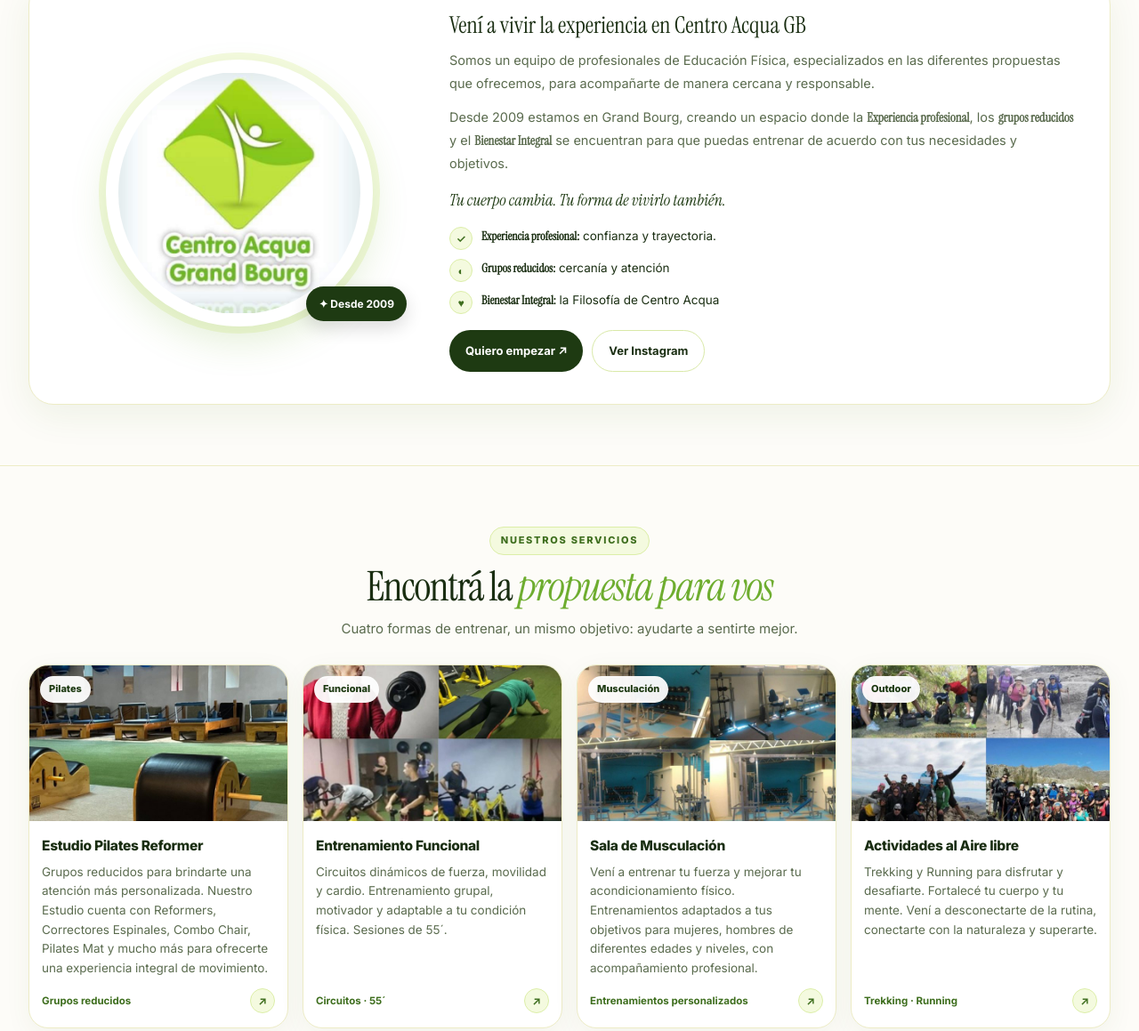
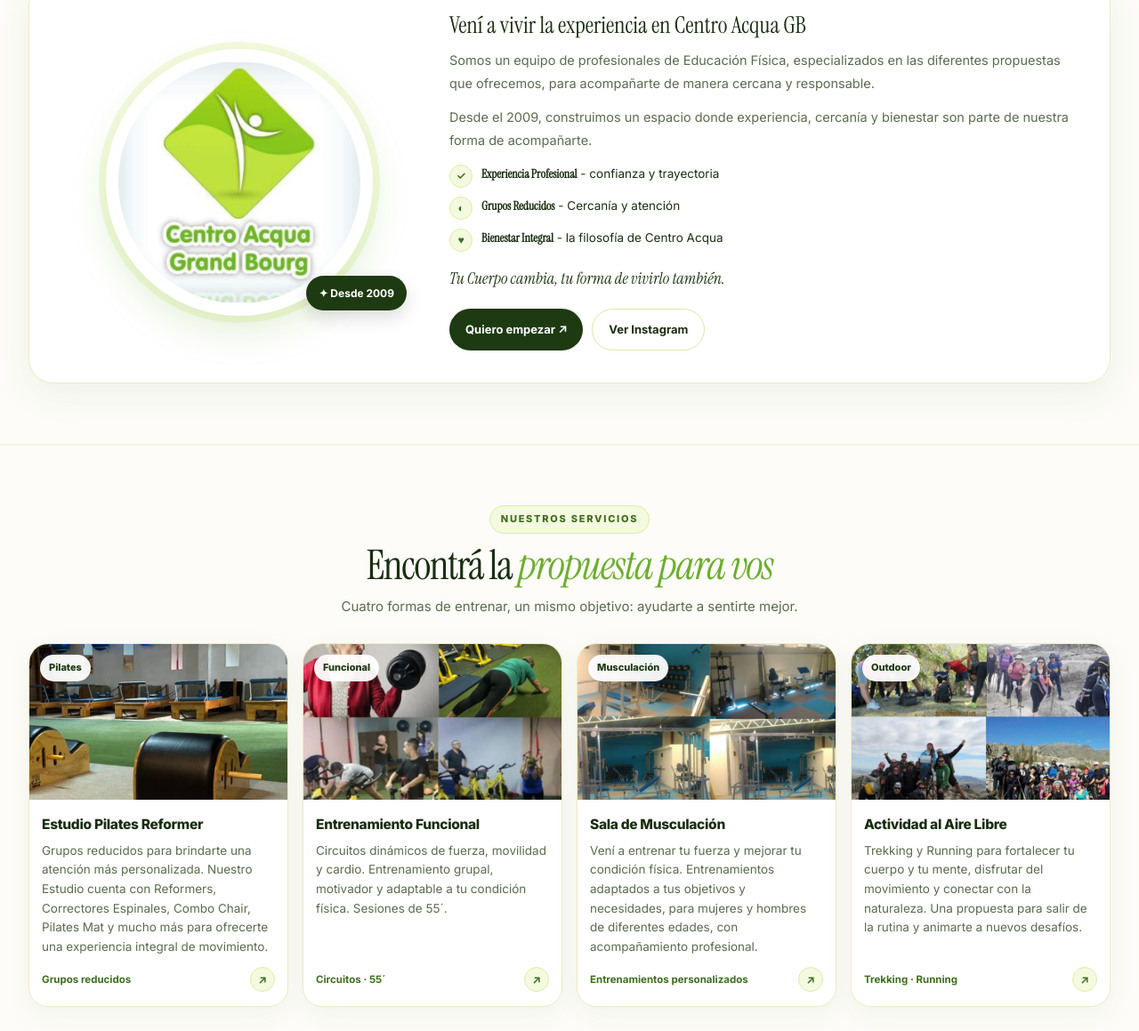
Before and after one commit to sabrina-campilongo/Centro-Acqua, a plain HTML site: page index.html in a window 1280 px wide. Shown: the part 1070-2229 px from the top of the page at 89% size. Drawn offline with Linux system fonts and the light colour scheme.

Commit message:
actualiza textos de servicios

```diff
--- a/index.html
+++ b/index.html
@@ -158,8 +158,8 @@ footer::before{content:"";position:absolute;inset:0;background:radial-gradient(6
         <span class="title-sub">Grand Bourg</span>
       </h1>
       <p class="hero-desc anim-2">
-        <strong>Entrena tu Cuerpo. Potencia tu Bienestar.</strong><br>
-        Una propuesta de entrenamiento pensada para fortalecer tu cuerpo, mejorar tu calidad de vida y acompañarte con una forma de entrenar que realmente se adapte a vos.
+        <strong style="font-size:1.15em;letter-spacing:-.01em">Tu salud se entrena. Potencia tu Bienestar</strong><br>
+        <span style="display:block;margin-top:6px">Una propuesta de entrenamiento pensada para fortalecer tu cuerpo, mejorar tu calidad de vida y acompañarte con una forma de entrenar que realmente se adapte a vos.</span>
       </p>
       <div class="anim-3">
         <a href="#contacto" class="hero-cta">Reserva tu clase <span>↗</span></a>
@@ -185,13 +185,13 @@ footer::before{content:"";position:absolute;inset:0;background:radial-gradient(6
     <div class="sobre-text">
       <h3>Vení a vivir la experiencia en Centro Acqua GB</h3>
       <p>Somos un equipo de profesionales de Educación Física, especializados en las diferentes propuestas que ofrecemos, para acompañarte de manera cercana y responsable.</p>
-      <p>Desde 2009 estamos en Grand Bourg, creando un espacio donde la <strong style="font-family:'Instrument Serif',serif">Experiencia profesional</strong>, los <strong style="font-family:'Instrument Serif',serif">grupos reducidos</strong> y el <strong style="font-family:'Instrument Serif',serif">Bienestar Integral</strong> se encuentran para que puedas entrenar de acuerdo con tus necesidades y objetivos.</p>
-      <p style="font-family:'Instrument Serif',serif;font-size:18px;font-style:italic;color:var(--green-900);margin-top:10px">Tu cuerpo cambia. Tu forma de vivirlo también.</p>
+      <p>Desde el 2009, construimos un espacio donde experiencia, cercanía y bienestar son parte de nuestra forma de acompañarte.</p>
       <div class="sobre-list">
-        <div class="sobre-item"><i>✓</i><span><b style="font-family:'Instrument Serif',serif">Experiencia profesional:</b> confianza y trayectoria.</span></div>
-        <div class="sobre-item"><i>◐</i><span><b style="font-family:'Instrument Serif',serif">Grupos reducidos:</b> cercanía y atención</span></div>
-        <div class="sobre-item"><i>♥</i><span><b style="font-family:'Instrument Serif',serif">Bienestar Integral:</b> la Filosofía de Centro Acqua</span></div>
+        <div class="sobre-item"><i>✓</i><span><b style="font-family:'Instrument Serif',serif">Experiencia Profesional</b> - confianza y trayectoria</span></div>
+        <div class="sobre-item"><i>◐</i><span><b style="font-family:'Instrument Serif',serif">Grupos Reducidos</b> - Cercanía y atención</span></div>
+        <div class="sobre-item"><i>♥</i><span><b style="font-family:'Instrument Serif',serif">Bienestar Integral</b> - la filosofía de Centro Acqua</span></div>
       </div>
+      <p style="font-family:'Instrument Serif',serif;font-size:18px;font-style:italic;color:var(--green-900);margin-top:14px">Tu Cuerpo cambia, tu forma de vivirlo también.</p>
       <div class="sobre-actions">
         <a href="#contacto" class="btn-dark">Quiero empezar ↗</a>
         <a href="https://instagram.com/centroacquagrandbourg" target="_blank" rel="noopener" class="btn-outline">Ver Instagram</a>
@@ -238,7 +238,7 @@ footer::before{content:"";position:absolute;inset:0;background:radial-gradient(6
       </div>
       <div class="card-body">
         <h3>Sala de Musculación</h3>
-        <p>Vení a entrenar tu fuerza y mejorar tu acondicionamiento físico. Entrenamientos adaptados a tus objetivos para mujeres, hombres de diferentes edades y niveles, con acompañamiento profesional.</p>
+        <p>Vení a entrenar tu fuerza y mejorar tu condición física. Entrenamientos adaptados a tus objetivos y necesidades, para mujeres y hombres de diferentes edades, con acompañamiento profesional.</p>
         <div class="card-meta"><span>Entrenamientos personalizados</span><span class="card-arrow">↗</span></div>
       </div>
     </article>
@@ -248,8 +248,8 @@ footer::before{content:"";position:absolute;inset:0;background:radial-gradient(6
         <span class="card-tag">Outdoor</span>
       </div>
       <div class="card-body">
-        <h3>Actividades al Aire libre</h3>
-        <p>Trekking y Running para disfrutar y desafiarte. Fortalecé tu cuerpo y tu mente. Vení a desconectarte de la rutina, conectarte con la naturaleza y superarte.</p>
+        <h3>Actividad al Aire Libre</h3>
+        <p>Trekking y Running para fortalecer tu cuerpo y tu mente, disfrutar del movimiento y conectar con la naturaleza. Una propuesta para salir de la rutina y animarte a nuevos desafíos.</p>
         <div class="card-meta"><span>Trekking · Running</span><span class="card-arrow">↗</span></div>
       </div>
     </article>
```
